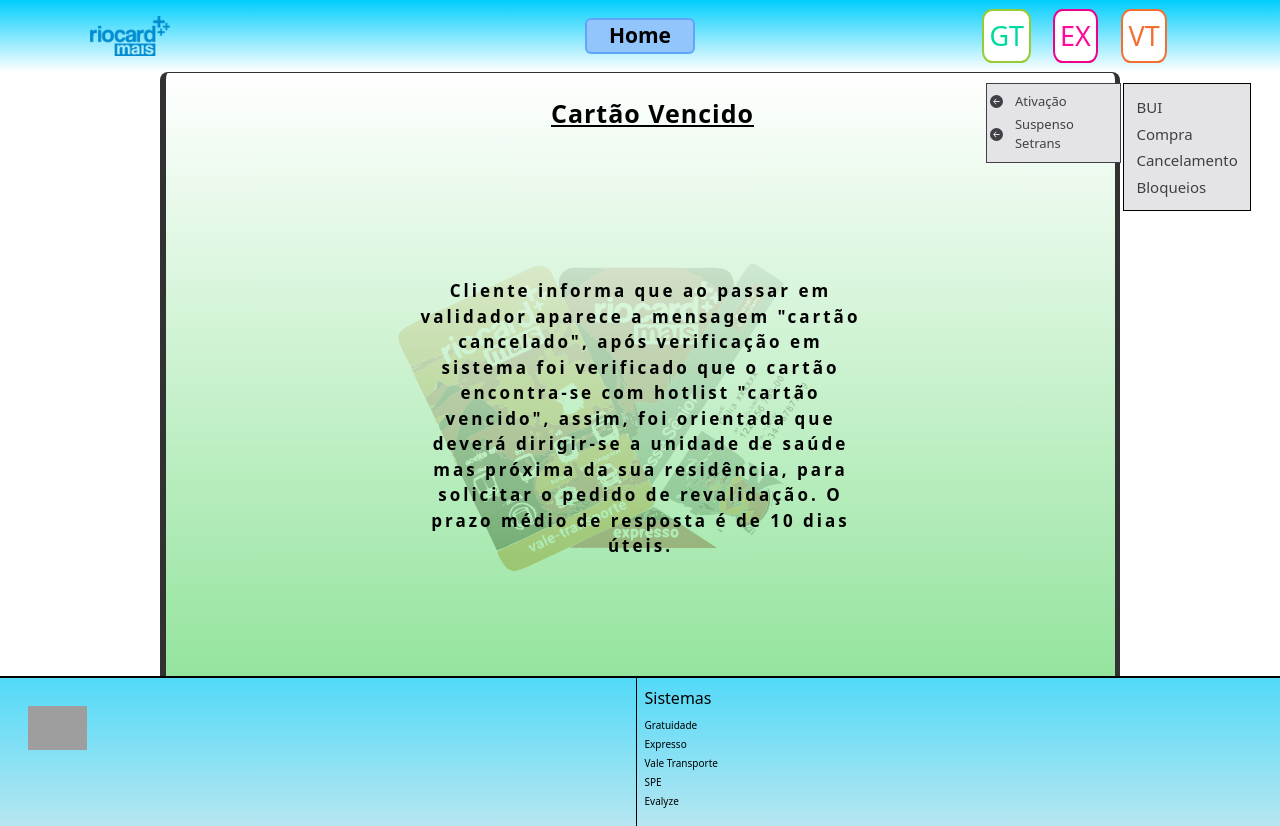
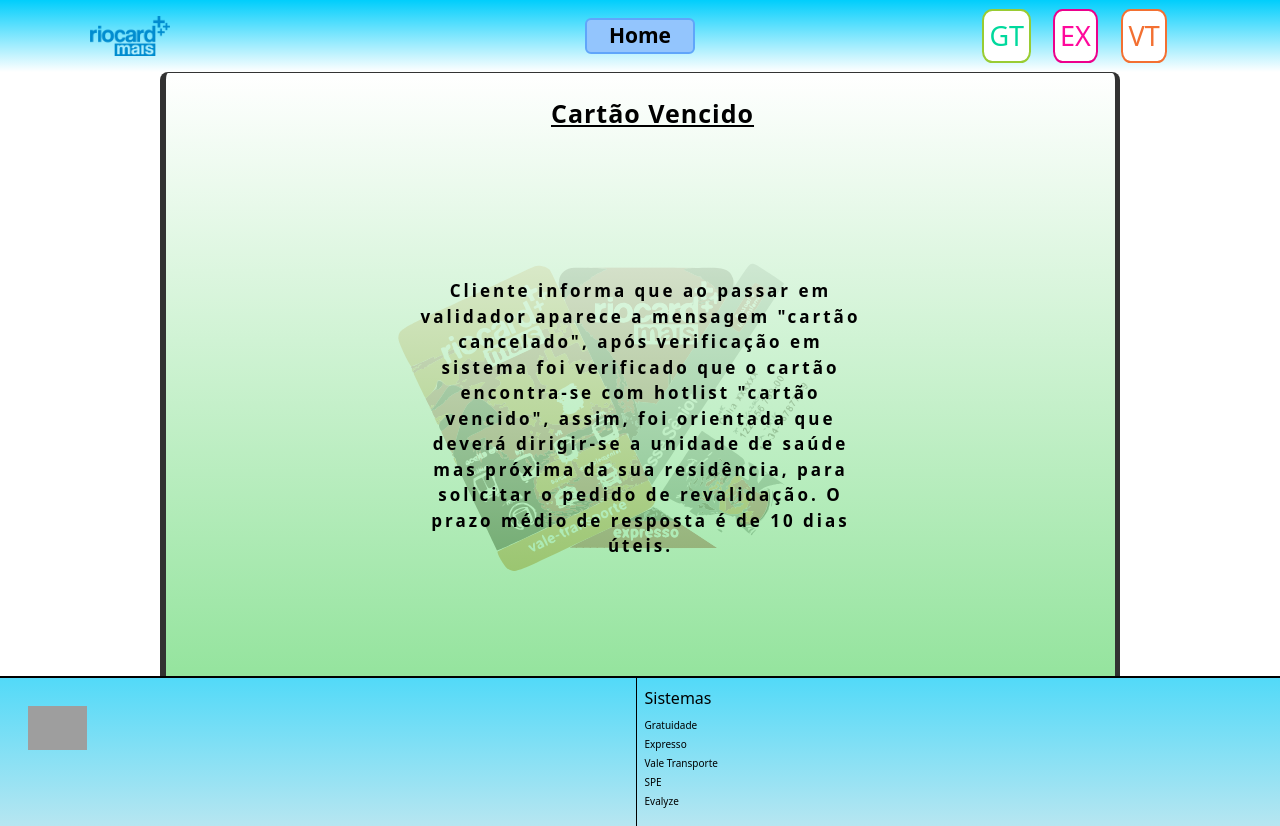
Before and after one commit to Wellinton-3110/projetoriocard, a React (Vite) app: page /GTEvencido in a window 1280 px wide. Built offline with nearby package versions, Linux system fonts and the light colour scheme; grey boxes are pictures that could not be loaded.

Commit message:
add: att express and VT2

```diff
--- a/src/components/Ex.jsx
+++ b/src/components/Ex.jsx
@@ -114,7 +114,7 @@ export function Ex() {
             Recargas
             <ul
               id="ulRecargas"
-              className=" absolute left-[103%] w-[135px] top-[-1%] border-[1px] border-zinc-700 p-2 pl-[1.5px] space-y-[3px] cursor-pointer bg-zinc-200"
+              className="hidden absolute left-[103%] w-[135px] top-[-1%] border-[1px] border-zinc-700 p-2 pl-[1.5px] space-y-[3px] cursor-pointer bg-zinc-200"
             >
               <li className="flex items-center justify-center [font-size:13px]">
                 <Link
--- a/src/components/Home.jsx
+++ b/src/components/Home.jsx
@@ -6,7 +6,7 @@ import { AiOutlineCopy } from "react-icons/ai";
 export function Home() {
   return (
     <div className="w-full h-[75.5vh] bg-white/10 flex">
-      <div className="bgHome w-[67vw] h-[67vh] m-auto text-center border-[3px] border-t-[1px] relative border-black/90 rounded-md p-3">
+      <div className="bgHome w-[69vw] h-[67vh] m-auto text-center border-[3px] border-t-[1px] relative border-black/90 rounded-md p-3">
         {/*------------------------------------###-----------------------------------------*/}
         <div className="flex items-center mt-7 justify-center [font-size:25px]">
           <h1 className="md:text-[15px] ml-6 textAp [line-height:40px] [letter-spacing:1px]">
--- a/src/components/NavBar.jsx
+++ b/src/components/NavBar.jsx
@@ -41,7 +41,7 @@ export function NavBar() {
             VT
             <ul
               id="ulVT"
-              className="  absolute bg-zinc-200 [z-index:2] max-h-[143.5px] cursor-default top-[144%] left-0 border-[1px] border-[black] p-3 font-light text-[15px]"
+              className=" hidden absolute bg-zinc-200 [z-index:2] max-h-[143.5px] cursor-default top-[144%] left-0 border-[1px] border-[black] p-3 font-light text-[15px]"
               onClick={(e) => e.stopPropagation()}
             >
               <li
@@ -51,7 +51,7 @@ export function NavBar() {
                 BUI
                 <ul
                   id="ulBuiVT"
-                  className="absolute right-[103%] w-[135px] top-[-1%] border-[1px] border-zinc-700 p-2 pl-[1.5px] space-y-[3px] cursor-pointer bg-zinc-200"
+                  className="hidden absolute right-[103%] w-[135px] top-[-1%] border-[1px] border-zinc-700 p-2 pl-[1.5px] space-y-[3px] cursor-pointer bg-zinc-200"
                 >
                   <li className="flex items-center justify-center [font-size:13px]">
                     <BsFillArrowLeftCircleFill className="relative mr-2 " />
```
